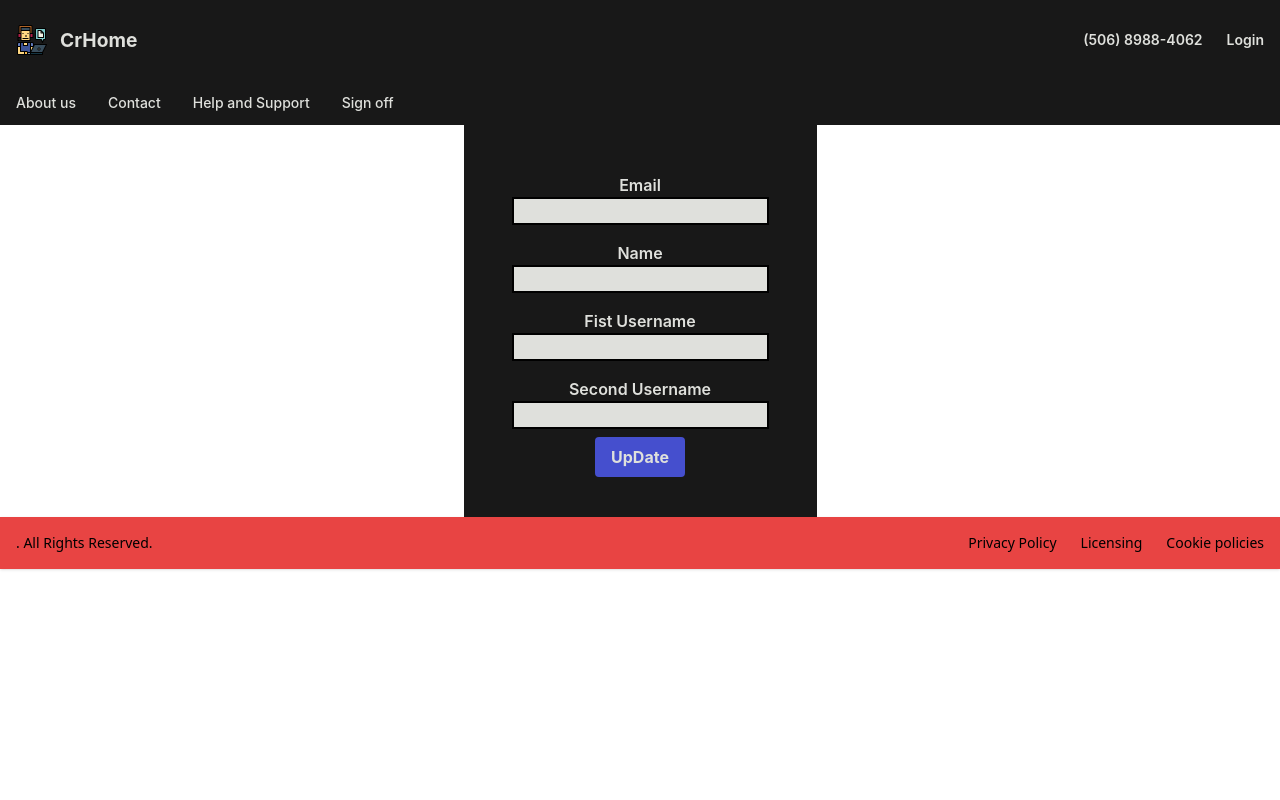
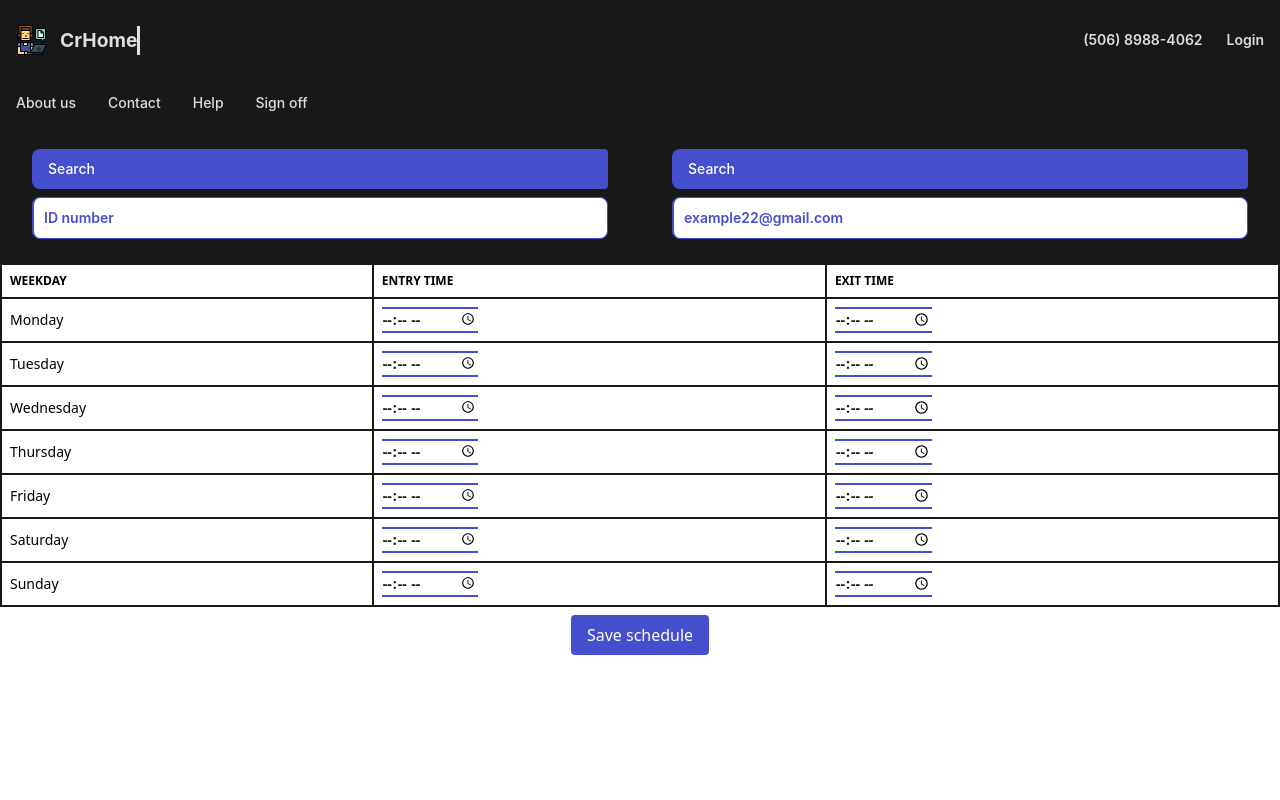
Before and after one commit to EvanderJimenez/Control_info_Empleados, a Next.js app in the folder proyecto/: page /home in a window 1280 px wide. Shown: the top 800 px of the page. Built offline with nearby package versions, Linux system fonts and the light colour scheme.

Commit message:
(CREACIÓN) pagina para editar el horario de empleados

```diff
--- a/proyecto/src/pages/home/index.tsx
+++ b/proyecto/src/pages/home/index.tsx
@@ -1,15 +1,15 @@
 import LoginPage from "@/Layout/LoginPage";
-import AdminEdit from "@/root/components/adminEdit/AdminEdit";
-import ListEmployee from "@/root/components/listEmployee/ListEmployee";
-import MainForm from "@/root/components/mainForm/MainForm";
-import Register from "@/root/components/registerEmployee/Register";
-import Schedule from "@/root/components/registerEmployee/components/schedule/Schedule";
-
+import ScheduleTimeSelection from "@/root/components/editSchedulePage/components/ScheduleTimeSelection";
+import { Schedule } from "@/root/interface/employee";
 
 export default function index() {
+  const handleScheduleChange = (schedules: Schedule[]) => {
+    console.log(schedules);
+  };
+
   return (
     <LoginPage>
-    <Register/>
+      <ScheduleTimeSelection onScheduleChange={handleScheduleChange}/>
     </LoginPage>
   );
 }
--- /dev/null
+++ b/proyecto/src/pages/utils/TimeControlMethods.ts
@@ -0,0 +1,47 @@
+export function getMondaysOfYear(year: number): Date[] {
+  const mondays: Date[] = [];
+  const date = new Date(year, 0, 1);
+
+  while (date.getFullYear() === year) {
+    if (date.getDay() === 1) {
+      mondays.push(new Date(date));
+    }
+    date.setDate(date.getDate() + 1);
+  }
+
+  return mondays;
+}
+export function getDaysBetweenDates(startDate: Date, endDate: Date): Date[] {
+  const days: Date[] = [];
+  const currentDate = new Date(startDate);
+
+  while (currentDate <= endDate) {
+    days.push(new Date(currentDate));
+    currentDate.setDate(currentDate.getDate() + 1);
+  }
+
+  return days;
+}
+
+export function addTimeToDates(dates: Date[], startTime: string, endTime: string): { date: Date; entryTime: string; exitTime: string }[] {
+  const datesWithTime: { date: Date; entryTime: string; exitTime: string }[] = [];
+
+  for (const date of dates) {
+    const dateWithTime = {
+      date,
+      entryTime: startTime,
+      exitTime: endTime,
+    };
+    datesWithTime.push(dateWithTime);
+  }
+
+  return datesWithTime;
+}
+
+export function compareDates(startDate: Date, endDate: Date): string {
+  if (startDate > endDate) {
+    return "Error the start date is greater than the end date";
+  } else {
+    return "";
+  }
+}
--- /dev/null
+++ b/proyecto/src/pages/utils/index.ts
@@ -0,0 +1 @@
+export * from './TimeControlMethods';
--- /dev/null
+++ b/proyecto/src/root/components/editSchedulePage/components/ScheduleTimeSelection.tsx
@@ -0,0 +1,88 @@
+import React, { useState } from "react";
+import Schedule from "../../registerEmployee/components/schedule/Schedule";
+import SearchInput from "../../searchInput/SearchInput";
+
+interface ScheduleTimeSelectionProps {
+  onScheduleChange: (schedules: Schedule[]) => void;
+}
+interface EmployeeSelected {
+  name: string;
+}
+const ScheduleTimeSelection: React.FC<ScheduleTimeSelectionProps> = ({ onScheduleChange }) => {
+  const [schedules, setSchedules] = useState<Schedule[]>([
+    { weekday: "Monday", entryTime: "", exitTime: "" },
+    { weekday: "Tuesday", entryTime: "", exitTime: "" },
+    { weekday: "Wednesday", entryTime: "", exitTime: "" },
+    { weekday: "Thursday", entryTime: "", exitTime: "" },
+    { weekday: "Friday", entryTime: "", exitTime: "" },
+    { weekday: "Saturday", entryTime: "", exitTime: "" },
+    { weekday: "Sunday", entryTime: "", exitTime: "" },
+  ]);
+
+  const handleTimeChange = (index: number, field: "entryTime" | "exitTime", value: string) => {
+    setSchedules((prevSchedules) => {
+      const updatedSchedules = [...prevSchedules];
+      updatedSchedules[index] = { ...updatedSchedules[index], [field]: value };
+      return updatedSchedules;
+    });
+  };
+
+  const handleScheduleChange = () => {
+    onScheduleChange(schedules);
+  };
+
+  return (
+    <>
+      <SearchInput labelInputSeekerOne="number" labelInputSeekerTwo="email" placeholderSeekerOne="ID number" placeholderSeekerTwo="example22@gmail.com" />
+      <form className="relative overflow-x-auto h-screen">
+        <table className="w-full text-sm text-left GrayTable">
+          <thead className="text-xs text-gray-700 uppercase bg-gray-50 dark:bg-gray-700 dark:text-gray-400">
+            <tr>
+              <th scope="col" className="px-6 py-3">
+                Weekday
+              </th>
+              <th scope="col" className="px-6 py-3">
+                Entry time
+              </th>
+              <th scope="col" className="px-6 py-3">
+                Exit time
+              </th>
+            </tr>
+          </thead>
+          <tbody>
+            {schedules.map((schedule, index) => (
+              <tr key={index} className="border-b dark:bg-gray-800 dark:border-gray-700">
+                <th scope="row" className="px-6 py-4 font-medium whitespace-nowrap">
+                  {schedule.weekday}
+                </th>
+                <td className="px-6 py-4">
+                  <input
+                    className="border-y-2 focus:outline-none border-blue bg-transparent text-sm zoom block"
+                    type="time"
+                    value={schedule.entryTime}
+                    onChange={(e) => handleTimeChange(index, "entryTime", e.target.value)}
+                  />
+                </td>
+                <td className="px-6 py-4">
+                  <input
+                    className="border-y-2 focus:outline-none border-blue bg-transparent text-sm zoom block"
+                    type="time"
+                    value={schedule.exitTime}
+                    onChange={(e) => handleTimeChange(index, "exitTime", e.target.value)}
+                  />
+                </td>
+              </tr>
+            ))}
+          </tbody>
+        </table>
+        <div className="flex justify-center mt-2">
+          <button className="NormalButton" onClick={handleScheduleChange}>
+            Save schedule
+          </button>
+        </div>
+      </form>
+    </>
+  );
+};
+
+export default ScheduleTimeSelection;
--- a/proyecto/src/root/components/prueba/Prueba.tsx
+++ /dev/null
@@ -1,41 +0,0 @@
-import React from "react";
-
-export default function Prueba() {
-  return (
-    <>
-      <nav className="bg-gray-200 py-4">
-        <ul className="flex">
-          <li className="mr-4">
-            <a href="#seccion1" className="text-gray-700 hover:text-gray-900">
-              Sección 1
-            </a>
-          </li>
-          <li className="mr-4">
-            <a href="#seccion2" className="text-gray-700 hover:text-gray-900">
-              Sección 2
-            </a>
-          </li>
-          <li className="mr-4">
-            <a href="#seccion3" className="text-gray-700 hover:text-gray-900">
-              Sección 3
-            </a>
-          </li>
-        </ul>
-      </nav>
-
-      <main>
-        <section id="seccion1" className="p-8">
-          <div className="bg-red"> Hola</div>
-        </section>
-
-        <section id="seccion2" className="p-8">
-          <h2 className="text-xl font-bold">Sección 2</h2>
-        </section>
-
-        <section id="seccion3" className="p-8">
-          <h2 className="text-xl font-bold">Sección 3</h2>
-        </section>
-      </main>
-    </>
-  );
-}
--- a/proyecto/src/root/components/registerEmployee/components/schedule/Schedule.tsx
+++ b/proyecto/src/root/components/registerEmployee/components/schedule/Schedule.tsx
@@ -87,7 +87,7 @@ const Schedule = ({ schedule, handleScheduleChange }: ScheduleFormProps) => {
 
   return (
     <div className="px-4 py-6">
-      <h2 className="text-xl font-semibold mb-4">Shedule</h2>
+      <h2 className="text-xl font-semibold mb-4">Schedule</h2>
       <form onSubmit={handleScheduleSubmit}>
         <InputLabel label="Monday" valueStart={mondayStart} valueEnd={mondayEnd} onChangeStart={(e) => setMondayStart(e.target.value)} onChangeEnd={(e) => setFridayEnd(e.target.value)} />
 
--- a/proyecto/src/root/components/searchInput/SearchInput.tsx
+++ b/proyecto/src/root/components/searchInput/SearchInput.tsx
@@ -16,7 +16,7 @@ export default function SearchInput(props: SearchComponentInterface) {
             <input
               type={props.labelInputSeekerOne}
               id="InputSeekerOne"
-              className="block p-2.5 w-full z-20 text-sm rounded-l-lg rounded-r-lg border-l-gray-50 border-l-2 border  focus:ring-blue-500 focus:border-blue-500 dark:bg-gray-700 dark:border-l-gray-700  dark:border-gray-600"
+              className="block p-2.5 w-full z-20 text-blue text-sm rounded-l-lg rounded-r-lg border-l-gray-50 border-l-2 border  focus:ring-blue-500 focus:border-blue-500 dark:bg-gray-700 dark:border-l-gray-700  dark:border-gray-600"
               placeholder={props.placeholderSeekerOne}
               required
             />
@@ -33,7 +33,7 @@ export default function SearchInput(props: SearchComponentInterface) {
             <input
               type={props.labelInputSeekerTwo}
               id="InputSeekerOne"
-              className="block p-2.5 w-full z-20 text-sm rounded-r-lg rounded-l-lg border-l-2 border border-gray-300 focus:ring-blue focus:border-blue  dark:focus:border-blue"
+              className="block p-2.5 w-full z-20 text-blue text-sm rounded-r-lg rounded-l-lg border-l-2 border border-gray-300 focus:ring-blue focus:border-blue  dark:focus:border-blue"
               placeholder={props.placeholderSeekerTwo}
               required
             />
--- a/proyecto/src/root/components/top/Top.tsx
+++ b/proyecto/src/root/components/top/Top.tsx
@@ -1,10 +1,11 @@
 import React from "react";
 import Image from "next/image";
+import router from "next/router";
 
 export function Top() {
   return (
     <>
-      <nav className="bg-SecondaryColor border-gray-200 dark:bg-gray-900">
+      <nav className="bg-SecondaryColor border-gray-200 dark:bg-black">
         <div className="flex flex-wrap justify-between items-center mx-auto max-w-screen-xl p-4">
           <a className="flex items-center">
             <img src="/WelcomeLogo.png" className="h-8 mr-3" alt="Logo" />
@@ -25,7 +26,7 @@ export function Top() {
           <div className="flex items-center">
             <ul className="flex flex-row font-medium mt-0 mr-6 space-x-8 text-sm">
               <li>
-                <a href="#" className="text-gray-900 dark:text-white hover:underline" aria-current="page">
+                <a href="./home/" className="text-gray-900 dark:text-white hover:underline" aria-current="page">
                   About us
                 </a>
               </li>
@@ -36,7 +37,7 @@ export function Top() {
               </li>
               <li>
                 <a href="#" className="text-gray-900 dark:text-white hover:underline">
-                  Help and Support
+                  Help
                 </a>
               </li>
               <li>
--- a/proyecto/src/styles/globals.css
+++ b/proyecto/src/styles/globals.css
@@ -19,6 +19,7 @@
   background-color: transparent;
   color:#ccc;
 }
+
 input::placeholder{
   color:#454fce;
 
@@ -197,3 +198,20 @@ tr th:nth-child(1) {
   inset -8px -8px 15px rgba(255, 255, 255, 0.5),
   inset 10px 10px 10px rgba(0, 0, 0, 0.1);
 }
+.BlackTable {
+  background-color: #dfe0dc;
+  color: #181818;
+  border-collapse: collapse;
+}
+
+.GrayTable th,
+.GrayTable td {
+  border: 2px solid #181818;
+  padding: 8px;
+}
+.GrayTable input{
+  color:#dfe0dc;
+  background-color: transparent;
+  color: #181818;
+  font-weight: bold;
+}
```
Also changed, not shown: proyecto/src/root/interface/employee/employee.interface.ts (+6 -5 lines).
